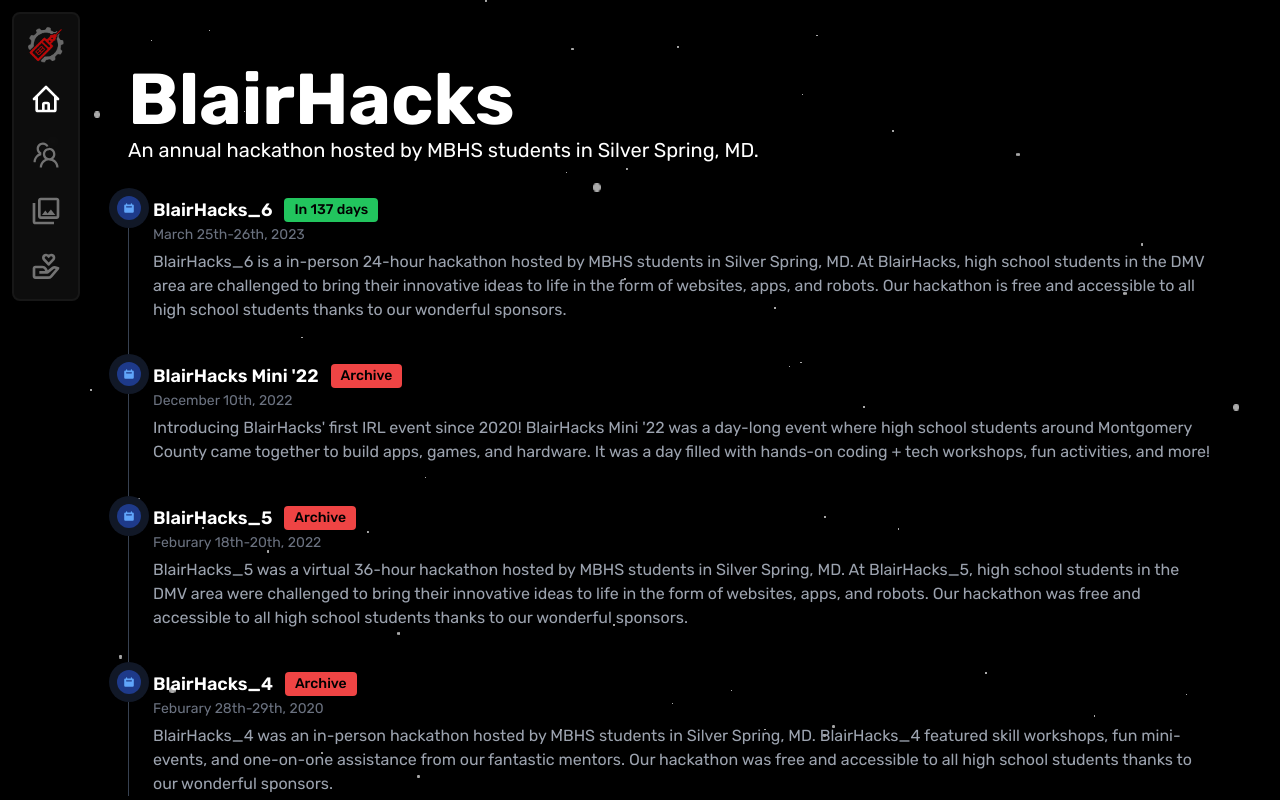
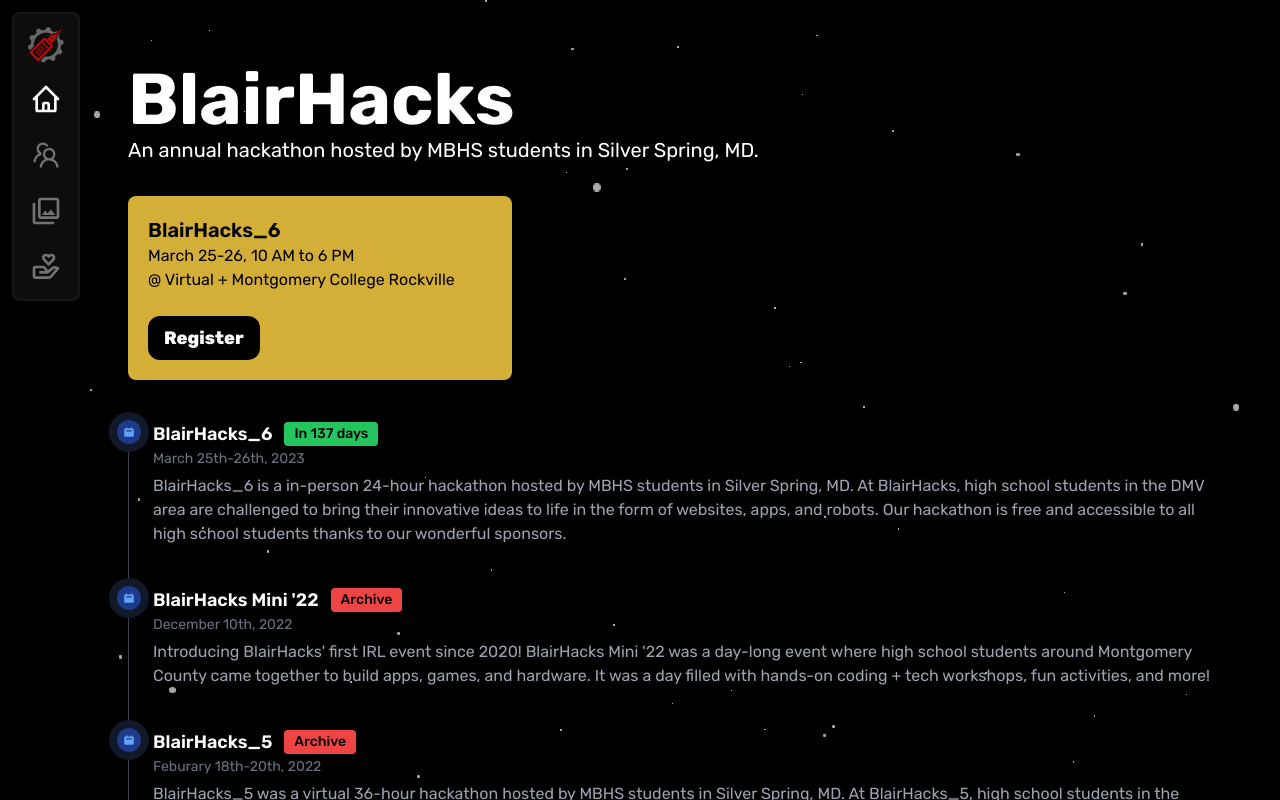
Before and after one commit to blairhacks/site, a Next.js app: page / in a window 1280 px wide. Shown: the top 800 px of the page. Built offline with nearby package versions, Linux system fonts and the light colour scheme.

Commit message:
bh6 registration card

```diff
--- a/pages/index.tsx
+++ b/pages/index.tsx
@@ -23,24 +23,26 @@
 					An annual hackathon hosted by MBHS students in Silver Spring, MD.
 				</motion.p>
 			</div>
-			{/* Card for BH Mini */}
-			{/* <motion.div
+			{/* Card for BH6 */}
+			<motion.div
 				initial={{ opacity: 0 }}
 				animate={{ opacity: 1 }}
 				transition={{ duration: 0.3, ease: "linear", delay: 0.2 }}
-				className="bg-emerald-500 rounded-lg p-5 mb-10 w-full md:w-96 text-black"
+				style={{ backgroundColor: "#D4AF37" }}
+				className="rounded-lg p-5 mb-10 w-full md:w-96 text-black"
 			>
 				<h2 className="font-semibold text-xl">
-					<a href="https://mini.blairhacks.com" target="blank">
+					<a href="https://6.blairhacks.com" target="blank">
 						BlairHacks_6
 					</a>
 				</h2>
-				<time>Dec 10th, 10:30 AM to 5:30 PM</time>
-				<a href="https://g.page/mcplRockvilleMemorial" target="blank">
-					<p>@ Rockville Memorial Libary</p>
+				<time>March 25-26, </time>
+				<time>10 AM to 6 PM</time>
+				<a href="https://goo.gl/maps/jMyUCS3fzMaLHzmg7" target="blank">
+					<p>@ Virtual + Montgomery College Rockville</p>
 				</a>
 				<a
-					href="https://organize.mlh.io/participants/events/8717-blairhacks-mini"
+					href="https://6.blairhacks.com"
 					target="_blank"
 					rel="noreferrer noopener"
 					className="w-max"
@@ -49,7 +51,7 @@
 						Register
 					</button>
 				</a>
-			</motion.div> */}
+			</motion.div>
 			<Timeline />
 		</div>
 	);
```
